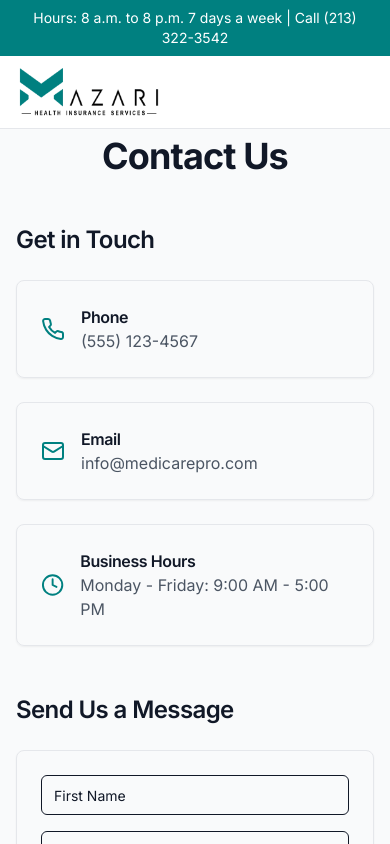
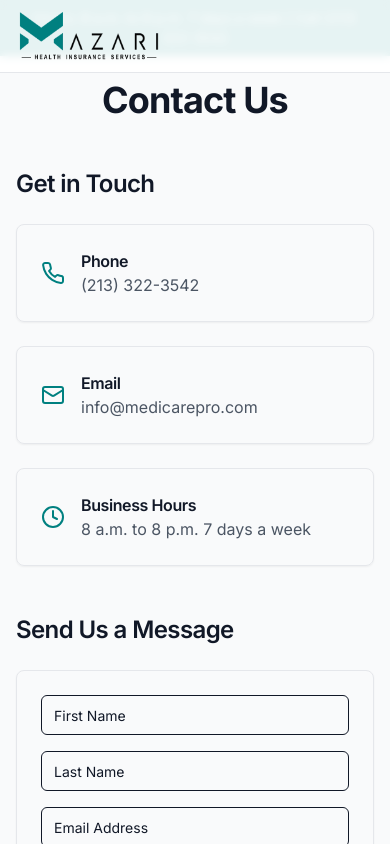
Before and after one commit to Intersk898/medicare-simplified-helper, a React (Vite) app: page /contact in a window 390 px wide. Shown: the top 844 px of the page. Built offline with nearby package versions, Linux system fonts and the light colour scheme.

Commit message:
Update header visibility and phone number
Ensure the header remains visible at all times and matches the duration of the top bar. Update all instances of the phone number to (213) 322-3542.
[skip gpt_engineer]

```diff
--- a/src/components/BusinessHeader.tsx
+++ b/src/components/BusinessHeader.tsx
@@ -1,6 +1,6 @@
 const BusinessHeader = () => {
   return (
-    <div className="bg-primary text-white text-sm py-2">
+    <div className="fixed w-full bg-primary text-white text-sm py-2 z-50">
       <div className="container mx-auto px-4 text-center">
         Hours: 8 a.m. to 8 p.m. 7 days a week | Call <a href="tel:2133223542" className="hover:underline">(213) 322-3542</a>
       </div>
--- a/src/components/Contact.tsx
+++ b/src/components/Contact.tsx
@@ -15,7 +15,7 @@ const Contact = () => {
         <div className="max-w-xl mx-auto text-center animate-fade-up">
           <h2 className="text-4xl font-bold mb-4">Let's Get Started!</h2>
           <p className="text-gray-600 mb-8">
-            Schedule your free consultation today and get expert Medicare guidance.
+            Schedule your free consultation today and get expert Medicare guidance. Call us at <a href="tel:2133223542" className="text-primary hover:underline">(213) 322-3542</a>
           </p>
           <form onSubmit={handleSubmit} className="space-y-4">
             <Input
--- a/src/pages/Contact.tsx
+++ b/src/pages/Contact.tsx
@@ -28,7 +28,7 @@ const Contact = () => {
                     <Phone className="w-6 h-6 text-primary" />
                     <div>
                       <h3 className="font-semibold">Phone</h3>
-                      <p className="text-gray-600">(555) 123-4567</p>
+                      <p className="text-gray-600">(213) 322-3542</p>
                     </div>
                   </CardContent>
                 </Card>
@@ -48,7 +48,7 @@ const Contact = () => {
                     <Clock className="w-6 h-6 text-primary" />
                     <div>
                       <h3 className="font-semibold">Business Hours</h3>
-                      <p className="text-gray-600">Monday - Friday: 9:00 AM - 5:00 PM</p>
+                      <p className="text-gray-600">8 a.m. to 8 p.m. 7 days a week</p>
                     </div>
                   </CardContent>
                 </Card>
```
